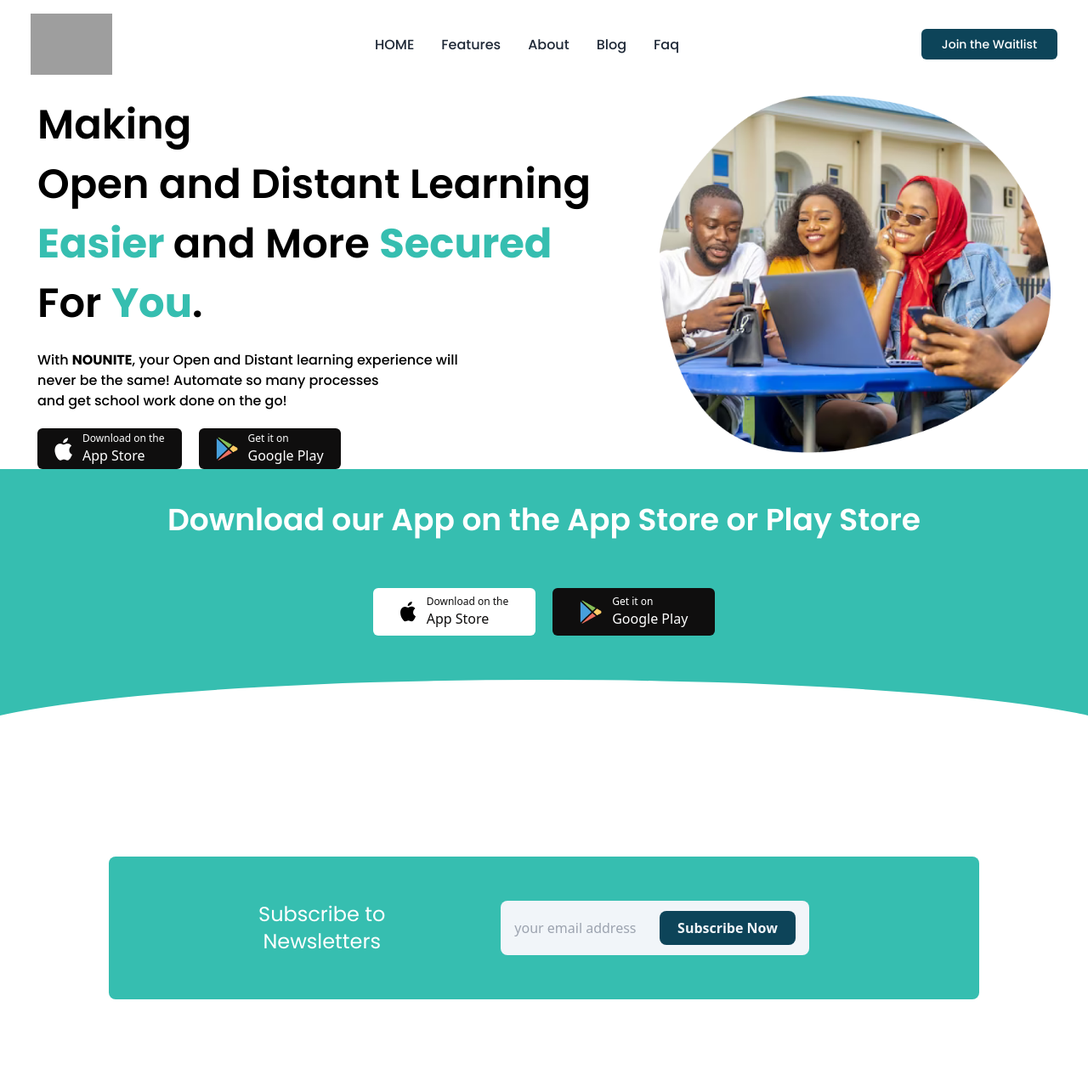
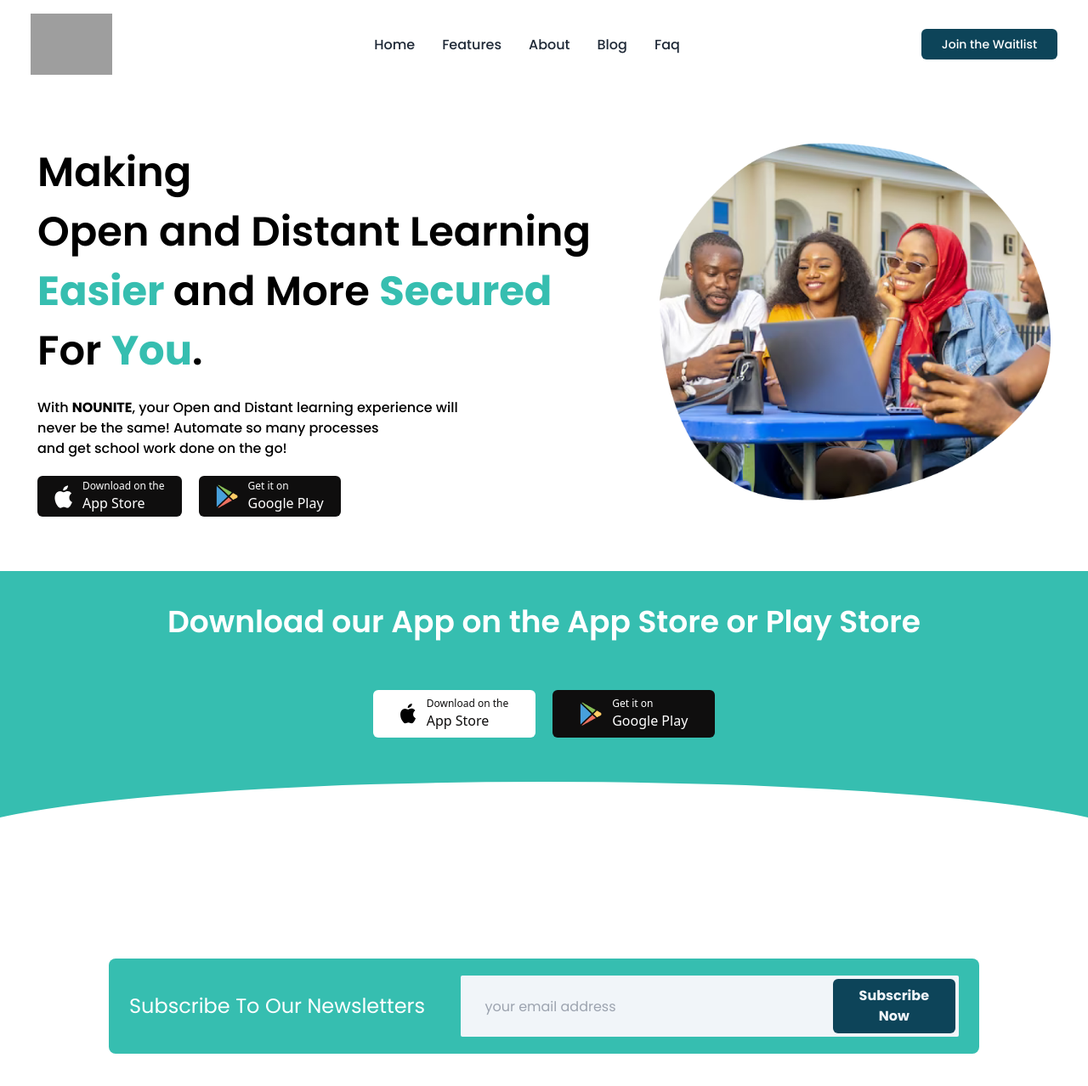
Before and after one commit to NOUNITE/nounite-frontend, a React (Vite) app: page / in a window 1280 px wide. Shown: the whole page at 85% size. Before the commit the page ends 1216 px from the top, so only its background shows below. Built offline with nearby package versions, Linux system fonts and the light colour scheme; grey boxes are pictures that could not be loaded.

Commit message:
Fixed navbar position and add padding to first section

```diff
--- a/src/components/common/Navbar.jsx
+++ b/src/components/common/Navbar.jsx
@@ -2,7 +2,7 @@
 import { logo, harmbugger, close } from "../../assets/index";
 const Navbar = () => {
   let Links = [
-    { name: "HOME", link: "/" },
+    { name: "Home", link: "/" },
     { name: "Features", link: "/" },
     { name: "About", link: "/" },
     { name: "Blog", link: "/" },
@@ -14,7 +14,7 @@
     window.location.assign("/waitlist");
   };
   return (
-    <div className="w-full fixed bg-white top-0 left-0 px-1 lg:px-5 md:px-0">
+    <div className="w-full sticky bg-white top-0 left-0 px-1 lg:px-5 md:px-0">
       <div className="md:flex items-center justify-between md:w-full py-4 md:px-4 px-7">
         <div className="w-36 lg:w-24">
           <img src={ "https://res.cloudinary.com/phantom1245/image/upload/v1676382206/nounite/nounitelogo_iidmsh.png" || logo}
--- a/src/components/newsletter/newLetter.jsx
+++ b/src/components/newsletter/newLetter.jsx
@@ -1,16 +1,23 @@
 const NewsLetter = () => {
   return (
     <div className="my-10 flex w-full justify-center items-center">
-      <div className="bg-primary w-[90%] md:w-[80%] flex flex-col  lg:flex-row px-10 justify-center items-center py-10 rounded-lg ">
-        <h1 className="w-full py-3 text-center lg:w-1/2  text-white font-poppins text-2xl mx-20">Subscribe to Newsletters</h1>
-        <div className="w-full flex lg:flex-row flex-col lg:justify-center justify-center items-center">
-          <input type="text"
-            className="lg:w-[100%] h-[3rem] md:h-[4rem] rounded-lg outline-none bg-slate-100 pl-4 w-[90%]"
+      <div className="bg-primary w-[90%] md:w-[80%] flex flex-col lg:flex-row px-6 justify-between items-center py-5 rounded-lg ">
+        <h1 className="py-1 text-center text-white font-poppins text-xl md:text-2xl ">
+          Subscribe To Our Newsletters
+        </h1>
+
+        <div className="flex overflow-hidden lg:flex-row flex-col rounded-sm w-[60%] bg-slate-100 lg:justify-between px-1 py-1 justify-center items-center">
+          <input
+            type="text"
+            className="h-[3rem] md:h-[3rem] font-poppins  outline-none lg:w-[70%] bg-slate-100 px-6 "
             placeholder="your email address"
           />
-          <div className="flex justify-center items-center">
-            <button className="bg-btnColor w-[10rem] lg:mt-0 mt-[1.5rem] text-slate-100 lg:relative lg:right-[11rem] placeholder:text-[#fff] py-2 px-5 font-bold rounded-lg z-50" type="submit">Subscribe Now</button>
-          </div>
+            <button
+              className="bg-btnColor lg:mt-0 mt-[1.5rem] lg:w-[25%] text-base font-poppins text-slate-100 lg:relative placeholder:text-[#fff] py-2 px-5 font-bold rounded-md z-50"
+              type="submit"
+            >
+              Subscribe Now
+            </button>
         </div>
       </div>
 
--- a/src/pages/home/MainSection.jsx
+++ b/src/pages/home/MainSection.jsx
@@ -4,7 +4,7 @@
 const MainSection = () => {
   return (
     <DefaultLayout>
-      <div className="mt-28 flex flex-col lg:flex-row px-10 md:flex-row md:text-2xl lg:px-11 md:px-8 w-full">
+      <div className="py-16 flex flex-col lg:flex-row px-10 md:flex-row md:text-2xl lg:px-11 md:px-8 w-full">
         <div className="lg:w-4/6 w-full">
           <h1
             className="font-poppins font-semibold md:text-5xl lg:text-5xl text-5xl "
@@ -13,9 +13,9 @@
             }}
           >
           Making <br /> Open and Distant Learning <br />
-            <b className="text-[#36BEB0]">Easier </b>and More{" "}
-            <b className="text-[#36BEB0]">Secured</b> <br /> For{" "}
-            <b className="text-[#36BEB0]">You</b>.
+            <b className="text-primary">Easier </b>and More{" "}
+            <b className="text-primary">Secured</b> <br /> For{" "}
+            <b className="text-primary">You</b>.
           </h1>
           <p className="pt-5 leading-loose font-poppins font-medium md:text-base text-lg">
           With <b>NOUNITE</b>, your Open and Distant learning experience will
```
